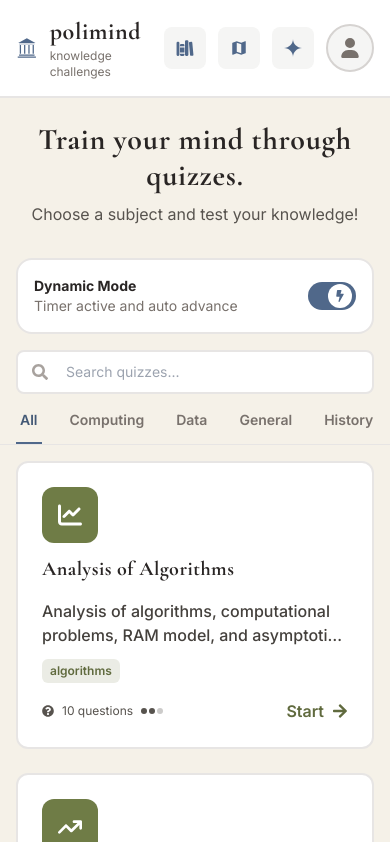
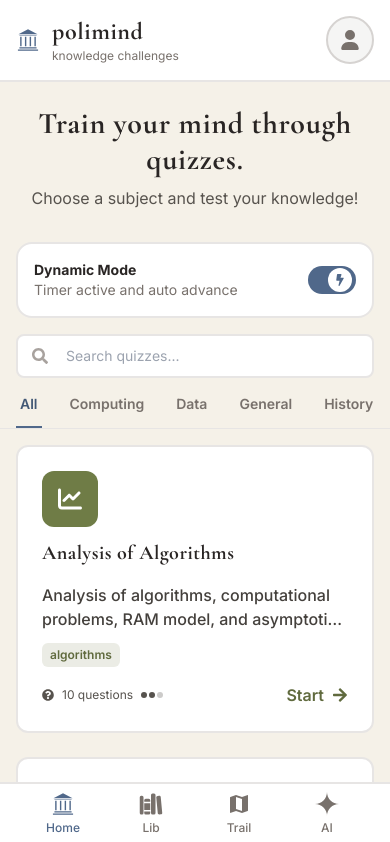
Before and after one commit to romhenri/polimind, a Next.js app: page / in a window 390 px wide. Shown: the top 842 px of the page. Built offline with nearby package versions, Linux system fonts and the light colour scheme.

Commit message:
feat (app): mobile nav bar

```diff
--- a/src/app/layout.tsx
+++ b/src/app/layout.tsx
@@ -3,6 +3,7 @@ import { Inter, Cormorant_Garamond } from 'next/font/google'
 import './globals.css'
 import 'katex/dist/katex.min.css'
 import Header from '@/components/Header'
+import BottomNav from '@/components/BottomNav'
 import FooterOnRoot from '@/components/FooterOnRoot'
 import ProfileModal from '@/components/ProfileModal'
 import { QuizModeProvider } from '@/contexts/QuizModeContext'
@@ -34,10 +35,11 @@ export default function RootLayout({
             <ProfileProvider>
               <div className="flex min-h-[100svh] flex-col bg-marble dark:bg-stone-950">
                 <Header />
-                <main className="container max-w-6xl flex-grow px-4 py-2 md:py-8 mx-auto overflow-x-hidden">
+                <main className="container max-w-6xl flex-grow px-4 py-2 pb-24 md:py-8 md:pb-8 mx-auto overflow-x-hidden">
                   {children}
                 </main>
                 <FooterOnRoot />
+                <BottomNav />
                 <ProfileModal />
               </div>
             </ProfileProvider>
--- /dev/null
+++ b/src/components/BottomNav.tsx
@@ -0,0 +1,49 @@
+'use client'
+
+import Link from 'next/link'
+import { usePathname } from 'next/navigation'
+import { GiGreekTemple } from 'react-icons/gi'
+import { SiGooglegemini } from 'react-icons/si'
+import { IoMdMap } from 'react-icons/io'
+import { IoLibrary } from 'react-icons/io5'
+import { IconType } from 'react-icons'
+
+const NAV_ITEMS: { href: string; label: string; Icon: IconType }[] = [
+  { href: '/', label: 'Home', Icon: GiGreekTemple },
+  { href: '/lib', label: 'Lib', Icon: IoLibrary },
+  { href: '/trails', label: 'Trail', Icon: IoMdMap },
+  { href: '/ai', label: 'AI', Icon: SiGooglegemini },
+]
+
+export default function BottomNav() {
+  const pathname = usePathname()
+
+  const isActive = (href: string) =>
+    href === '/' ? pathname === '/' : pathname.startsWith(href)
+
+  return (
+    <nav className="fixed bottom-0 left-0 right-0 z-40 border-t-2 bg-white border-stone-200 dark:bg-stone-900 dark:border-stone-700 md:hidden">
+      <div className="flex items-stretch justify-center gap-2 mx-auto">
+        {NAV_ITEMS.map(({ href, label, Icon }) => {
+          const active = isActive(href)
+          return (
+            <Link
+              key={href}
+              href={href}
+              aria-label={label}
+              aria-current={active ? 'page' : undefined}
+              className={`flex w-20 flex-col items-center justify-center gap-1 py-2 transition-colors ${
+                active
+                  ? 'text-clay-500'
+                  : 'text-stone-500 dark:text-stone-400 hover:text-clay-500'
+              }`}
+            >
+              <Icon className="text-2xl" />
+              <span className="text-xs font-medium">{label}</span>
+            </Link>
+          )
+        })}
+      </div>
+    </nav>
+  )
+}
--- a/src/components/Header.tsx
+++ b/src/components/Header.tsx
@@ -25,6 +25,7 @@ export default function Header() {
           </Link>
 
           <div className="flex items-center gap-3">
+            <div className="items-center hidden gap-3 md:flex">
               <Link
                 href="/lib"
                 className="inline-flex items-center justify-center p-3 transition-colors rounded-lg bg-stone-100 dark:bg-stone-800 hover:bg-stone-200 dark:hover:bg-stone-700 cursor-pointer"
@@ -48,6 +49,7 @@ export default function Header() {
               >
                 <SiGooglegemini className="text-lg text-clay-500 sm:text-xl" />
               </Link>
+            </div>
 
             <button
               onClick={() => setIsProfileOpen(true)}
```
Lines whose indentation alone changed are shown as unchanged.
